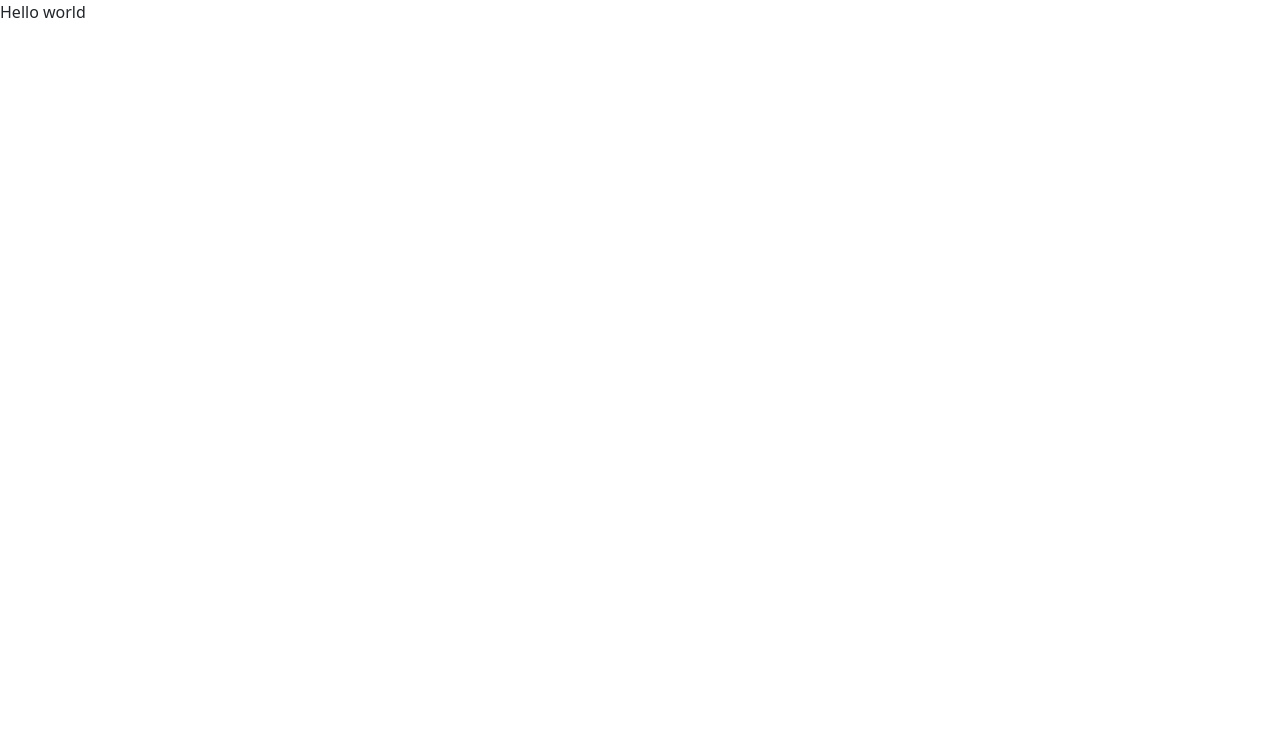
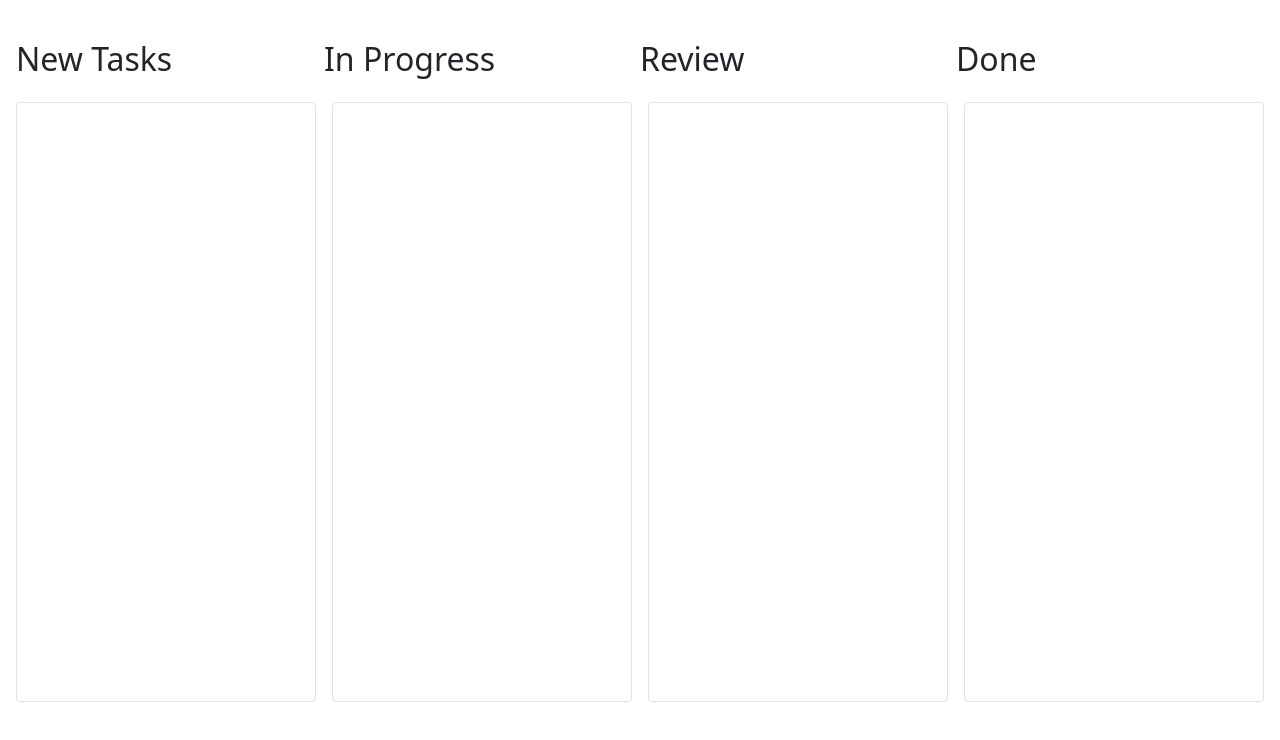
Before and after one commit to Rahul-Pote/kanban-board, a React (Create React App) app: page / in a window 1280 px wide. Shown: the top 740 px of the page. Built offline with nearby package versions, Linux system fonts and the light colour scheme.

Commit message:
Add column

```diff
--- a/src/App.css
+++ b/src/App.css
@@ -1,3 +1,5 @@
+/* Normalize */
+
 *, ::before,::after {
   box-sizing: border-box;
   margin: 0;
@@ -7,3 +9,36 @@
 body, html {
   background: #fff;
 }
+
+/* Kanban */
+.kanban {
+  display: flex;
+  justify-content: center;
+  height: 100%;
+  padding-top: 40px;
+}
+
+/* column */
+
+.kanban-column__body {
+  padding: 8px;
+  width: 300px;
+  min-height: 600px;
+  background-color: #fff;
+  margin-left: 8px;
+  margin-right: 8px;
+  border: 1px solid #e2e2e2;
+  border-radius: 4px;
+}
+
+.kanban-column:first-child > .kanban-column__body {
+  margin-left: 0;
+}
+
+.kanban-column:last-child > .kanban-column__body {
+  margin-right: 0;
+}
+
+.kanban-column__body.dragging {
+  background-color: #e2e2e2;
+}
--- a/src/App.js
+++ b/src/App.js
@@ -1,17 +1,42 @@
+import React, { useState} from 'react';
+
+// import css
 import 'bootstrap/dist/css/bootstrap.min.css';
 import './App.css';
 
+// import components
 import {DragDropContext, Droppable, Draggable} from 'react-beautiful-dnd';
 
 // import const
 import {kanban_columns} from "./constants";
 
+function App() {
+  const [columns, setColumns] = useState(kanban_columns);
 
+  return (
+    <div className="kanban">
+      <DragDropContext onDragEnd={result => console.log(result)}>
+          {
+            Object.entries(columns).map(([id, column]) => (
+              <div className="kanban-column">
+                <div className="kanban-column__head">
+                  <h2 className="mb-4">{column.name}</h2>
+                </div>
+                <Droppable droppableId={id}>
+                  {(provided, snapshot) => (
+                    <div
+                      {...provided.droppableProps}
+                      ref={provided.innerRef}
+                      className={`kanban-column__body ${snapshot.isDraggingOver ? 'dragging': ''}`}
+                    >
 
-function App() {
-  return (
-    <div className="App">
-      Hello world
+                    </div>
+                  )}
+                </Droppable>
+              </div>
+          ))
+          }
+      </DragDropContext>
     </div>
   );
 }
```
